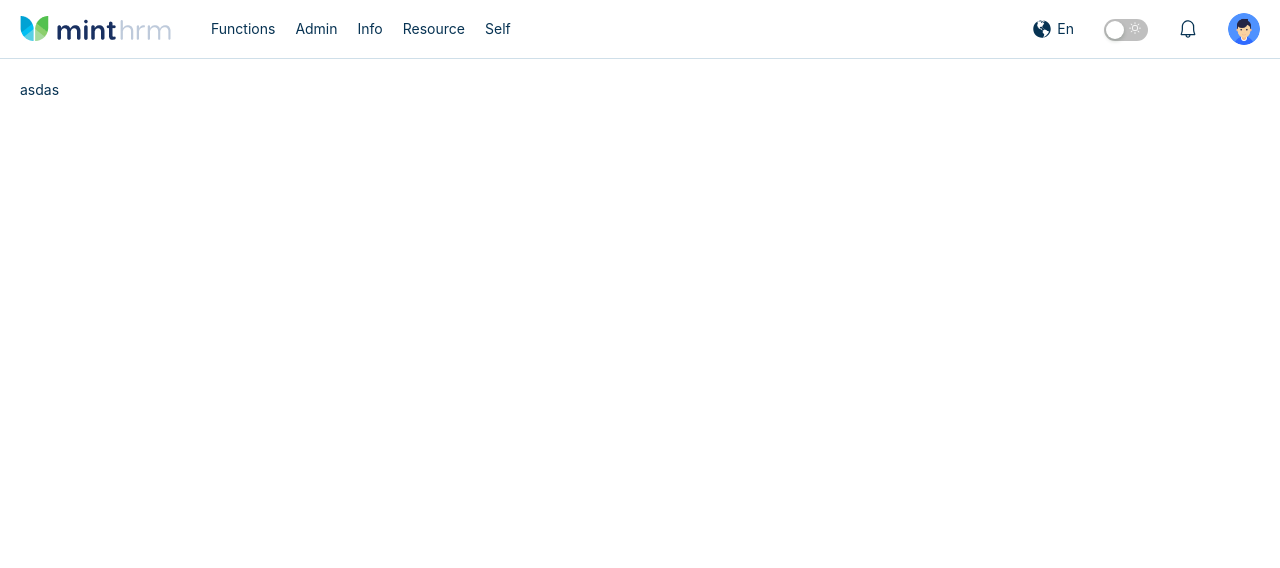
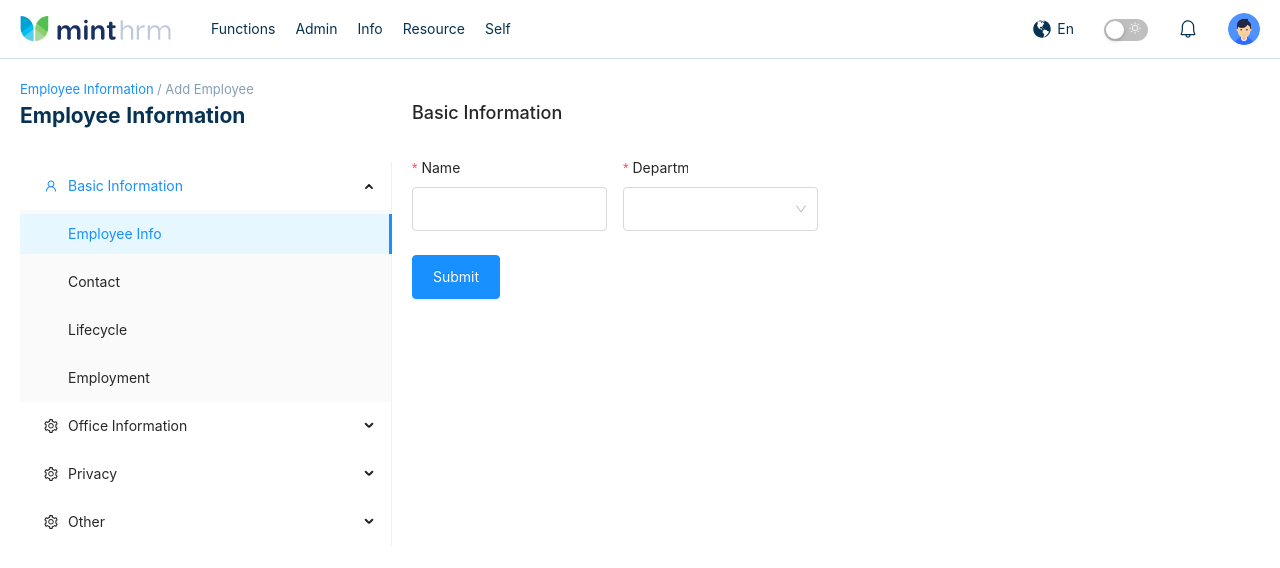
Before and after one commit to tsandeepa/mi-v3, a React (Create React App) app: page /emplyees/add in a window 1280 px wide. Shown: the top 568 px of the page. Built offline with nearby package versions, Linux system fonts and the light colour scheme.

Commit message:
employee add basic view  added

```diff
--- a/src/App.js
+++ b/src/App.js
@@ -32,7 +32,8 @@ function App() {
           <Route path="/login" element={<Login setLogged={setLogged} />} />
           <Route path="/" element={<Dashboard setLogged={setLogged} />} />
           <Route path="/emplyees" element={<Employees setLogged={setLogged} />} />
-          <Route path="/emplyees/add" element={<AddEmployee setLogged={setLogged} />} />
+          <Route path="/emplyees/add" element={<AddEmployee setLogged={setLogged} />} >
+          </Route>
         </Routes>
       </ThemeProvider>
     </div>
--- a/src/pages/employess/addEmployee.js
+++ b/src/pages/employess/addEmployee.js
@@ -1,5 +1,12 @@
+import { Button, Col, Form, Input, Row, Select } from "antd";
 import { useEffect } from "react";
+import { Link, Route } from "react-router-dom";
 import { Container } from "../../styles/Layout-styles/PageContainer.styled";
+import { SideTabbed } from "../../styles/Layout-styles/SideTab.Styled";
+import { BreadcrumbTh } from "../../styles/Theme-elements/Breadcrumb.styled";
+
+import EmpAddForm from "./addEmployeeForm";
+import EmpSideNav from "./employeeSideNav";
 
 const AddEmployee = ({ setLogged }) => {
 
@@ -7,10 +14,109 @@ const AddEmployee = ({ setLogged }) => {
         setLogged(true)
     }, []);
 
+    const onFinish = (values) => {
+        console.log('Success:', values);
+    };
+
+    const onFinishFailed = (errorInfo) => {
+        console.log('Failed:', errorInfo);
+    };
+
+
+
+    const style = {
+        background: '#0092ff', padding: '8px 0'
+    }
+
+
+    const { Option } = Select;
+
+    const handleChange = (value) => {
+        console.log(`selected ${value}`);
+    };
+
     return (
         <div>
             <Container>
-                asdas
+                <SideTabbed>
+                    <div className="left-tb">
+                        <div className="side-title">
+                            <BreadcrumbTh>
+                                <span> <Link to='/emplyees'>Employee Information</Link> / Add Employee</span>
+                            </BreadcrumbTh>
+                            <h3>Employee Information</h3>
+                        </div>
+                        <EmpSideNav />
+                    </div>
+                    <div className="right-vw">
+                        <div className="right-title">
+                            <h4>Basic Information</h4>
+                        </div>
+
+                        <Form
+                            name="basic"
+                            labelCol={{
+                                span: 8,
+                            }}
+                            layout="vertical"
+                            onFinish={onFinish}
+                            onFinishFailed={onFinishFailed}
+                        >
+
+                            <Row gutter={16}>
+                                <Col className="gutter-row" span={6}>
+                                    <Form.Item
+                                        label="Name"
+                                        name="Name"
+                                        rules={[
+                                            {
+                                                required: true,
+                                                message: 'Please input your username!',
+                                            },
+                                        ]}
+                                    >
+                                        <Input />
+                                    </Form.Item>
+                                </Col>
+                                <Col className="gutter-row" span={6}>
+                                    <Form.Item
+                                        label="Department"
+                                        name="username"
+                                        rules={[
+                                            {
+                                                required: true,
+                                                message: 'Please input your name!',
+                                            },
+                                        ]}
+                                    >
+                                        <Select onChange={handleChange}>
+                                            <Option value="jack">Jack</Option>
+                                            <Option value="lucy">Lucy</Option>
+                                            <Option value="Yiminghe">yiminghe</Option>
+                                        </Select>
+                                    </Form.Item>
+                                </Col>
+                                <Col className="gutter-row" span={3}>
+                                </Col>
+                                <Col className="gutter-row" span={3}>
+
+                                </Col>
+                            </Row>
+                            <Row gutter={16}>
+                                <Col className="gutter-row" span={3}>
+                                    <Form.Item>
+                                        <Button type="primary" htmlType="submit">
+                                            Submit
+                                        </Button>
+                                    </Form.Item>
+                                </Col>
+
+                            </Row>
+                        </Form>
+
+
+                    </div>
+                </SideTabbed>
             </Container>
         </div>
     );
--- /dev/null
+++ b/src/pages/employess/addEmployee.styled.js
@@ -0,0 +1,5 @@
+import styled from "styled-components";
+
+export const addEmpLyout = styled.div`
+
+`
--- /dev/null
+++ b/src/pages/employess/addEmployeeForm.js
@@ -0,0 +1,7 @@
+const EmpAddForm = () => {
+    return (
+        <p>Add form</p>
+    );
+}
+
+export default EmpAddForm;
--- /dev/null
+++ b/src/pages/employess/employeeSideNav.js
@@ -0,0 +1,68 @@
+import { Menu } from "antd";
+import {
+    AppstoreOutlined,
+    SettingOutlined
+} from "@ant-design/icons";
+import {
+    AiOutlineUser,
+} from "react-icons/ai";
+
+const EmpSideNav = () => {
+
+    function getItem(label, key, icon, children, type) {
+        return {
+            key,
+            icon,
+            children,
+            label,
+            type
+        };
+    }
+    const items = [
+        getItem("Basic Information", "sub1", <AiOutlineUser />, [
+            getItem("Employee Info", "1"),
+            getItem("Contact", "2"),
+            getItem("Lifecycle", "3"),
+            getItem("Employment", "4")
+        ]),
+
+        getItem("Office Information", "sub2", <SettingOutlined />, [
+            getItem("Employee Info", "5"),
+            getItem("Contact", "6"),
+            getItem("Lifecycle", "7"),
+            getItem("Employment", "8")
+        ]),
+
+        getItem("Privacy", "sub3", <SettingOutlined />, [
+            getItem("Employee Info", "9"),
+            getItem("Contact", "10"),
+            getItem("Lifecycle", "11"),
+            getItem("Employment", "12")
+        ]),
+        getItem("Other", "sub4", <SettingOutlined />, [
+            getItem("Employee Info", "13"),
+            getItem("Contact", "14"),
+            getItem("Lifecycle", "15"),
+            getItem("Employment", "16")
+        ]),
+
+
+
+    ];
+
+    const onClick = (e) => {
+        console.log("click ", e);
+    };
+
+    return (
+        <Menu
+            onClick={onClick}
+            defaultSelectedKeys={["1"]}
+            defaultOpenKeys={["sub1"]}
+            mode="inline"
+            items={items}
+        />
+    );
+}
+
+export default EmpSideNav;
--- a/src/pages/employess/employees.js
+++ b/src/pages/employess/employees.js
@@ -9,6 +9,7 @@ import useFetch from "../../components/api/useFetch";
 import { useEffect, useState } from "react";
 import { motion } from "framer-motion";
 import { Link } from "react-router-dom";
+import { BreadcrumbTh } from "../../styles/Theme-elements/Breadcrumb.styled";
 
 const Employees = ({ setLogged }) => {
 
@@ -101,10 +102,10 @@ const Employees = ({ setLogged }) => {
             <Container>
                 <TitleTop>
                     <div className="th-l">
-                        <div className="bredCrumb">
-                            <span>Employee Information / Employee Details</span>
-                        </div>
-                        <h3>Employee Details</h3>
+                        <BreadcrumbTh>
+                            <span> <Link to='/emplyees'>Employee Information</Link> / Employee Details</span>
+                        </BreadcrumbTh>
+                        <h3>Employees </h3>
                     </div>
                     <div className="th-r">
                         <div className="flex-gap-15">
--- a/src/styles/Layout-styles/PageHeader.styled.js
+++ b/src/styles/Layout-styles/PageHeader.styled.js
@@ -4,10 +4,7 @@ export const TitleTop = styled.div`
     display: flex;
     justify-content: space-between;
     .th-l{
-        .bredCrumb{
-            font-size: 13px;
-            color: #869EB4;
-        }
+
         h3{
             font-size: 21px;
             font-weight: 700;
--- a/src/styles/Layout-styles/SearchBarTop.styled.js
+++ b/src/styles/Layout-styles/SearchBarTop.styled.js
@@ -15,7 +15,6 @@ export const SearchTop = styled.div`
         min-width: 200px;
         border-radius: 5px !important;
         height: 100% !important;
-        padding-top: 6px !important;
     }
     .ant-input-affix-wrapper{
         border-radius: 5px;
--- /dev/null
+++ b/src/styles/Layout-styles/SideTab.Styled.js
@@ -0,0 +1,30 @@
+import styled from "styled-components";
+
+export const SideTabbed = styled.div`
+    display: flex;
+    .left-tb{
+        width: 30%;
+        max-width: 400px;
+        .side-title{
+            margin-bottom: 30px;
+            h3{
+                font-size: 21px;
+                font-weight: 700;
+                margin-bottom: 0;
+                color: ${({ theme }) => theme.textColorPrimary};
+            }
+        }
+    }
+    .right-vw{
+        /* width: 70%; */
+        flex: 1;
+        padding: 20px;
+        .right-title{
+            margin-bottom: 30px;
+            h4{
+                font-size: 18px;
+            }
+        }
+    }
+
+`
--- /dev/null
+++ b/src/styles/Theme-elements/Breadcrumb.styled.js
@@ -0,0 +1,6 @@
+import styled from "styled-components";
+
+export const BreadcrumbTh = styled.div`
+    font-size: 13px;
+    color: #869EB4;
+`
--- a/src/styles/Theme-elements/Theme.styled.js
+++ b/src/styles/Theme-elements/Theme.styled.js
@@ -4,12 +4,20 @@ const GlobalTheme = createGlobalStyle`
     .ant-btn{
         height: inherit;
         padding: 10px 20px;
-        border-radius: 5px;
+        border-radius: 4px;
     }
     .ant-input{
         padding: 10px;
-        border-radius: 5px;
+        border-radius: 4px;
     }
+    .ant-select-selector{
+        height: 44px !important;
+        border-radius: 4px !important;
+        .ant-select-selection-item{
+            line-height: 41px !important;
+        }
+    }
+
     .fixed-pagination{
         position: fixed;
         bottom: 0;
```
